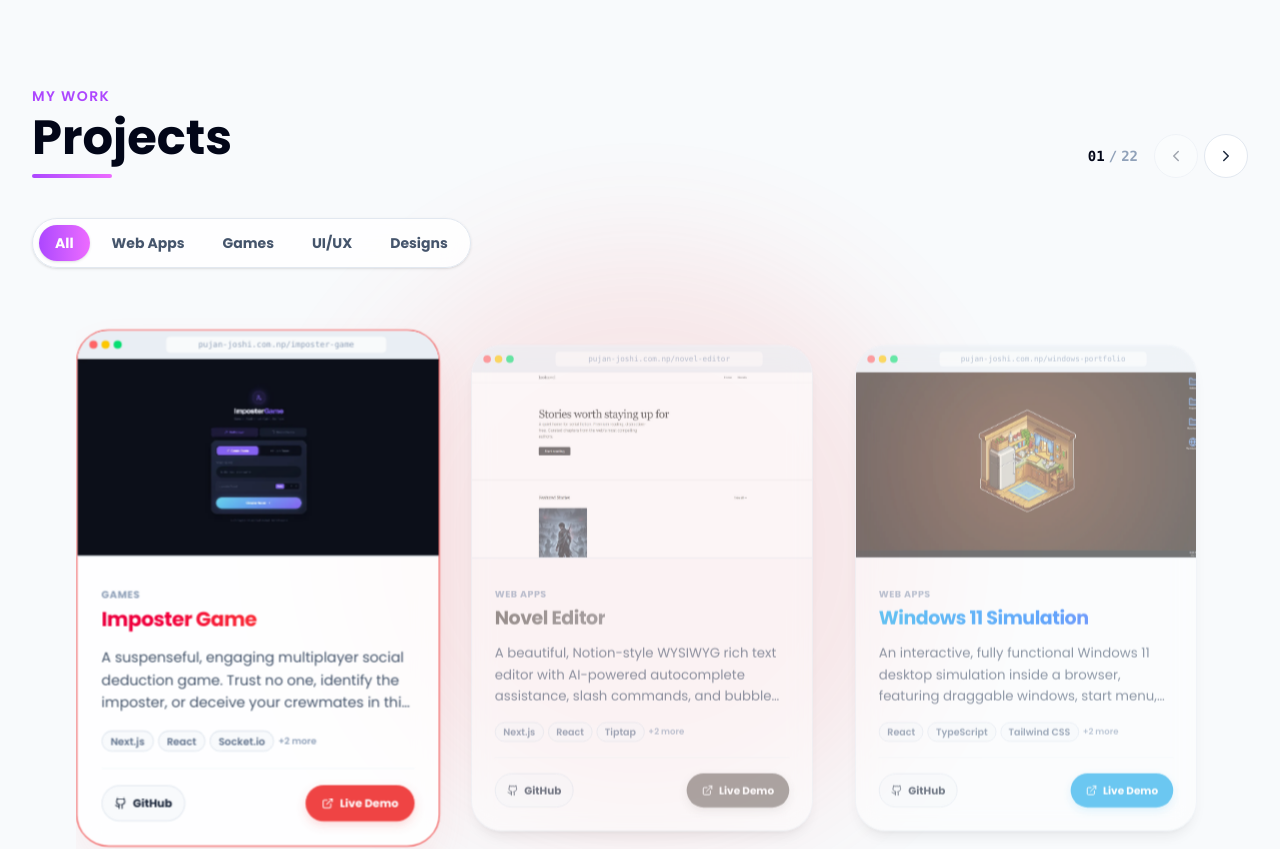
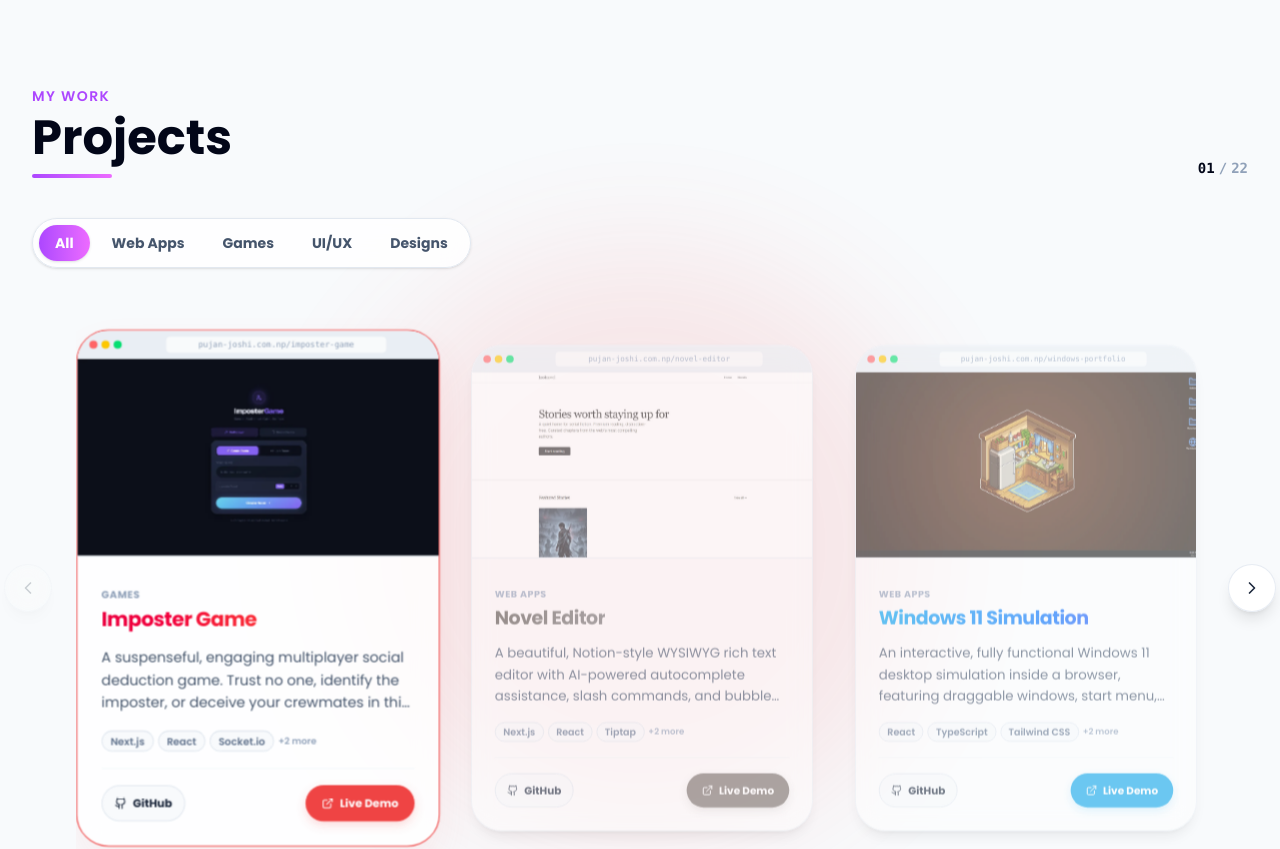
Before and after one commit to pujanjoci/Profile-Next-, a Next.js app: page / in a window 1280 px wide. Shown: the part 1840-2689 px from the top of the page. Built offline with nearby package versions, Linux system fonts and the light colour scheme.

Commit message:
feat: add flanking centered next/prev carousel buttons and smooth grab snapping transition physics

```diff
--- a/app/components/Projects.tsx
+++ b/app/components/Projects.tsx
@@ -95,20 +95,26 @@
     setActiveIndex((prev) => Math.max(0, prev - 1))
   }
 
+  const activeTranslation = -activeIndex * (cardWidth + 24)
+
   // Magnetic snap logic on drag release
   const handleDragEnd = (event: any, info: any) => {
-    const step = cardWidth + 24 // cardWidth + gap
+    const step = cardWidth + 24 // cardStep
     const offset = info.offset.x
     const velocity = info.velocity.x
 
-    let indexChange = 0
-    if (offset < -80 || velocity < -400) {
-      indexChange = 1
-    } else if (offset > 80 || velocity > 400) {
-      indexChange = -1
+    // Determine target slide based on drag distance and velocity
+    const draggedOffset = -activeTranslation - offset
+    let targetIndex = Math.round(draggedOffset / step)
+
+    // Adjust snap index based on swipe speed / velocity
+    if (velocity < -400) {
+      targetIndex = Math.ceil(draggedOffset / step)
+    } else if (velocity > 400) {
+      targetIndex = Math.floor(draggedOffset / step)
     }
 
-    const nextIndex = Math.max(0, Math.min(maxIndex, activeIndex + indexChange))
+    const nextIndex = Math.max(0, Math.min(maxIndex, targetIndex))
     setActiveIndex(nextIndex)
   }
 
@@ -121,8 +127,6 @@
     if (project.title === 'House Locator') slug = 'house-locator'
     return slug
   }
-
-  const activeTranslation = -activeIndex * (cardWidth + 24)
 
   return (
     <section
@@ -155,7 +159,7 @@
             <div className="h-1 w-20 mt-3 rounded-full bg-gradient-to-r from-orange-500 to-amber-400" />
           </motion.div>
 
-          {/* Top Panel Controls */}
+          {/* Top Panel Index Display */}
           <motion.div
             className="flex items-center gap-4"
             initial={{ opacity: 0, x: 30 }}
@@ -170,28 +174,6 @@
               </span>
               <span className="mx-1 text-slate-400">/</span>
               <span>{String(filteredProjects.length).padStart(2, '0')}</span>
-            </div>
-
-            {/* Pagination Arrow Buttons */}
-            <div className="flex items-center gap-1.5">
-              <button
-                type="button"
-                aria-label="Previous project"
-                onClick={handlePrev}
-                disabled={activeIndex === 0}
-                className="inline-flex h-11 w-11 items-center justify-center rounded-full border border-slate-200 bg-white text-slate-800 transition hover:bg-slate-50 hover:scale-105 active:scale-95 disabled:opacity-40 disabled:hover:scale-100 disabled:cursor-not-allowed cursor-pointer dark:border-white/10 dark:bg-neutral-900 dark:text-white dark:hover:bg-neutral-800"
-              >
-                <ChevronLeft size={18} />
-              </button>
-              <button
-                type="button"
-                aria-label="Next project"
-                onClick={handleNext}
-                disabled={activeIndex === maxIndex}
-                className="inline-flex h-11 w-11 items-center justify-center rounded-full border border-slate-200 bg-white text-slate-800 transition hover:bg-slate-50 hover:scale-105 active:scale-95 disabled:opacity-40 disabled:hover:scale-100 disabled:cursor-not-allowed cursor-pointer dark:border-white/10 dark:bg-neutral-900 dark:text-white dark:hover:bg-neutral-800"
-              >
-                <ChevronRight size={18} />
-              </button>
             </div>
           </motion.div>
         </div>
@@ -231,6 +213,20 @@
           </div>
         </motion.div>
 
+        {/* Carousel Wrapper with Flanking Floating Action Buttons */}
+        <div className="relative w-full">
+
+          {/* Floating Centered Prev Button */}
+          <button
+            type="button"
+            onClick={handlePrev}
+            disabled={activeIndex === 0}
+            className="absolute -left-2 sm:-left-6 lg:-left-7 top-1/2 -translate-y-1/2 z-30 inline-flex h-12 w-12 items-center justify-center rounded-full border border-slate-200/80 bg-white/90 text-slate-800 backdrop-blur-md shadow-lg transition-all duration-300 hover:bg-slate-50 hover:scale-110 active:scale-95 disabled:opacity-20 disabled:hover:scale-100 disabled:cursor-not-allowed cursor-pointer dark:border-white/10 dark:bg-neutral-900/90 dark:text-white dark:hover:bg-neutral-800"
+            aria-label="Previous slide"
+          >
+            <ChevronLeft size={20} />
+          </button>
+
           {/* Draggable Deck Viewport - Fits exactly 3 projects on desktop, 2 on tablet, and 1 on mobile */}
           <div
             ref={containerRef}
@@ -241,10 +237,10 @@
               ref={trackRef}
               drag="x"
               dragConstraints={{ left: -maxScroll, right: 0 }}
-            dragElastic={0.1}
+              dragElastic={0.25}
               onDragEnd={handleDragEnd}
               animate={{ x: activeTranslation }}
-            transition={{ type: 'spring', stiffness: 220, damping: 26 }}
+              transition={{ type: 'spring', stiffness: 150, damping: 24 }}
               className="flex gap-6 cursor-grab active:cursor-grabbing w-max px-0.5"
             >
               {filteredProjects.map((project, idx) => {
@@ -274,7 +270,7 @@
                     {/* Top Part: Mockup Browser Box */}
                     <div className="relative aspect-[16/10] overflow-hidden bg-slate-100 border-b border-slate-200/60 dark:bg-neutral-800 dark:border-neutral-800/60">
                       {/* Mockup Top Header */}
-                    <div className="h-7 bg-slate-200/50 px-3 flex items-center gap-1 border-b border-slate-200/40 dark:bg-neutral-800/50 dark:border-reveal-700/30">
+                      <div className="h-7 bg-slate-200/50 px-3 flex items-center gap-1 border-b border-slate-200/40 dark:bg-neutral-800/50 dark:border-neutral-700/30">
                         <div className="h-2 w-2 rounded-full bg-red-400" />
                         <div className="h-2 w-2 rounded-full bg-yellow-400" />
                         <div className="h-2 w-2 rounded-full bg-green-400" />
@@ -290,7 +286,7 @@
                           alt={project.title}
                           className="w-full h-full object-cover object-top select-none pointer-events-none transition-transform duration-700 ease-out group-hover:scale-105"
                         />
-                      {/* Dark Overlay with Launch helper */}
+                        {/* Dark Overlay with Swipe helper */}
                         <div className="absolute inset-0 bg-black/30 opacity-0 group-hover:opacity-100 transition-opacity duration-300 flex items-center justify-center">
                           <span className="text-[10px] uppercase font-bold tracking-widest text-white border border-white/20 px-3 py-1 rounded-full bg-black/40 backdrop-blur-sm">
                             Drag / Swipe
@@ -302,7 +298,7 @@
                     {/* Body Content */}
                     <div className="p-6 flex flex-col justify-between flex-grow min-h-[220px]">
                       <div className="space-y-3">
-                      {/* Tech stack details */}
+                        {/* Tech stack category */}
                         <span className="text-[10px] font-bold uppercase tracking-wider text-slate-400 dark:text-slate-500">
                           {project.category}
                         </span>
@@ -338,7 +334,7 @@
                           )}
                         </div>
 
-                      {/* Action Links - Replacing Case Study with Git Repository Link */}
+                        {/* Action Links */}
                         <div className="flex items-center justify-between gap-2 border-t border-slate-100/80 pt-4 dark:border-neutral-800/80">
                           <a
                             href={project.repoUrl}
@@ -371,7 +367,20 @@
             </motion.div>
           </div>
 
-        {/* Sync Pagination Dots Indicators - Limited to the scrollable scroll positions */}
+          {/* Floating Centered Next Button */}
+          <button
+            type="button"
+            onClick={handleNext}
+            disabled={activeIndex === maxIndex}
+            className="absolute -right-2 sm:-right-6 lg:-right-7 top-1/2 -translate-y-1/2 z-30 inline-flex h-12 w-12 items-center justify-center rounded-full border border-slate-200/80 bg-white/90 text-slate-800 backdrop-blur-md shadow-lg transition-all duration-300 hover:bg-slate-50 hover:scale-110 active:scale-95 disabled:opacity-20 disabled:hover:scale-100 disabled:cursor-not-allowed cursor-pointer dark:border-white/10 dark:bg-neutral-900/90 dark:text-white dark:hover:bg-neutral-800"
+            aria-label="Next slide"
+          >
+            <ChevronRight size={20} />
+          </button>
+
+        </div>
+
+        {/* Sync Pagination Dots Indicators */}
         <div className="flex justify-center flex-wrap gap-2 mt-8">
           {Array.from({ length: maxIndex + 1 }).map((_, idx) => {
             const isActive = idx === activeIndex
```
Lines whose indentation alone changed are shown as unchanged.
